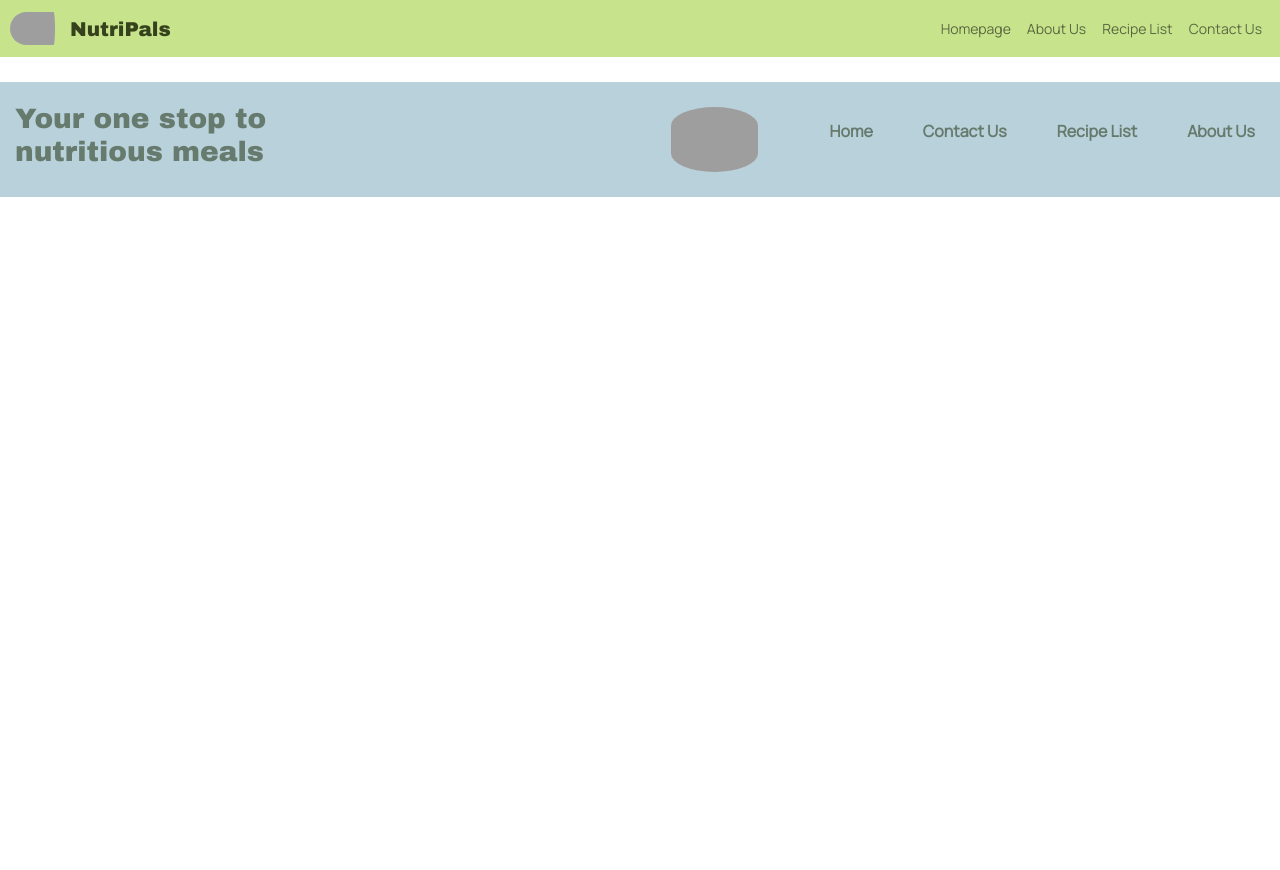
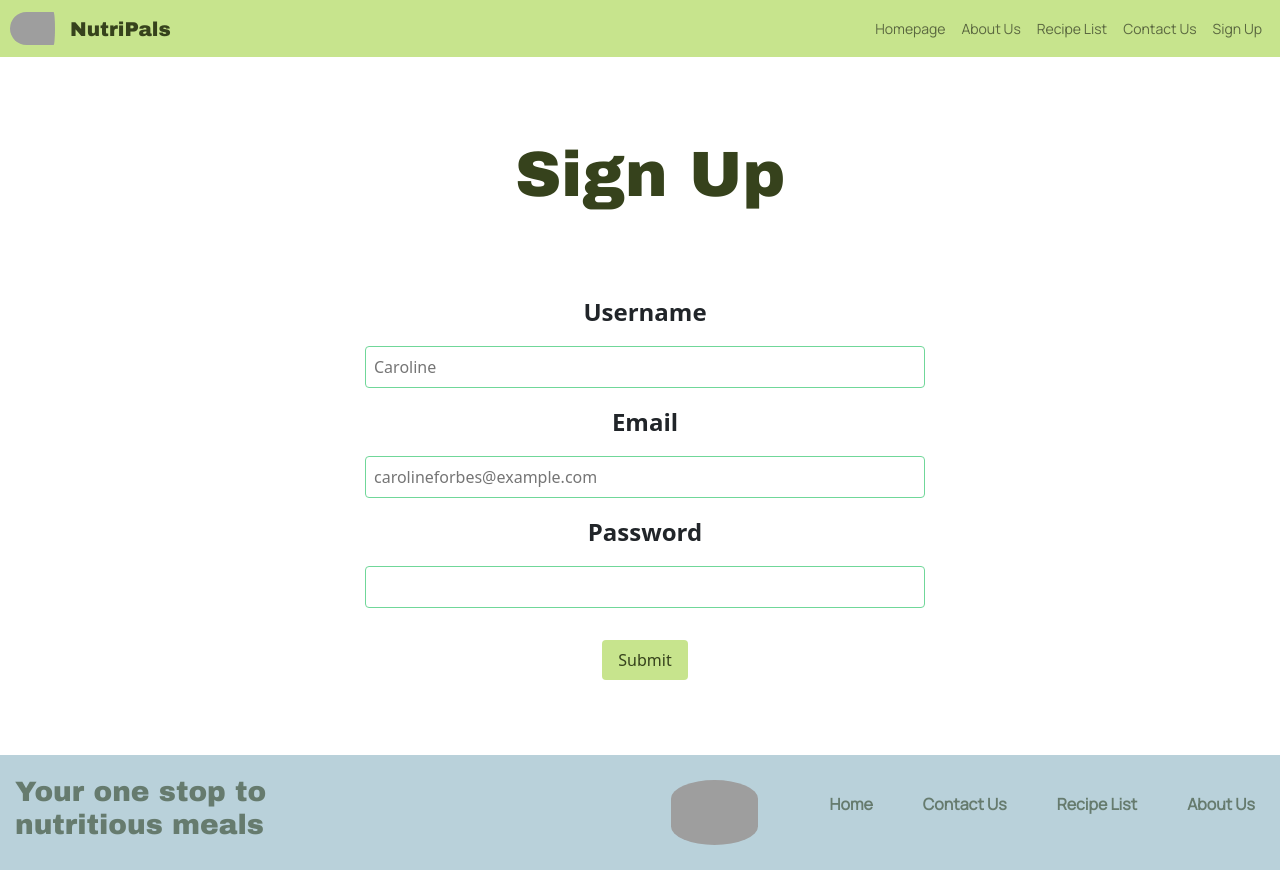
Before and after one commit to NutriPall/NutriPals, a React (Vite) app in the folder frontend/: page /sign-up in a window 1280 px wide. Before the commit the page ends 800 px from the top, so only its background shows below. Built offline with nearby package versions, Linux system fonts and the light colour scheme; grey boxes are pictures that could not be loaded.

Commit message:
add signup page + style

```diff
--- a/frontend/src/App.jsx
+++ b/frontend/src/App.jsx
@@ -8,6 +8,7 @@ import ContactUs from "@pages/ContactUs/ContactUs";
 import Footer from "@components/Footer/Footer";
 import BurgerMenu from "@components/BurgerMenu/BurguerMenu";
 import HomePage from "@components/HomePage/HomePage";
+import SignUp from "@pages/SignUp/SignUp"
 
 function App() {
 
@@ -22,6 +23,7 @@ function App() {
             <Route path="/recipes-list" element={<RecipeList />} />
             <Route path="/recipe/:id" element={<RecipeDetails />} />
             <Route path="/contact-us" element={<ContactUs />} />
+            <Route path="/sign-up" element={<SignUp />} />
           </Routes>
           </div>
           <Footer />
--- a/frontend/src/components/BurgerMenu/BurguerMenu.jsx
+++ b/frontend/src/components/BurgerMenu/BurguerMenu.jsx
@@ -47,6 +47,11 @@ export default function BurgerMenu() {
             Contact Us
           </Link>
           </li>
+          <li className="nav-item">
+          <Link className="nav-link" to="/sign-up">
+            Sign Up
+          </Link>
+          </li>
         </ul>
       </div>
     </div>
--- a/frontend/src/components/Navbar.jsx
+++ b/frontend/src/components/Navbar.jsx
@@ -33,6 +33,11 @@ export default function Navbar() {
             Contact Us
           </Link>
         </li>
+        <li className="nav-item">
+          <Link to="/sign-up" className="menu-item">
+            Sign Up
+          </Link>
+        </li>
       </ul>
     </div>
   );
--- a/frontend/src/pages/ContactUs/ContactUs.css
+++ b/frontend/src/pages/ContactUs/ContactUs.css
@@ -42,7 +42,7 @@
    font-size: 1.5em;
 }
 
-form {
+.form-contact {
     display: flex;
     flex-direction: column;
     align-items: flex-start;
@@ -60,8 +60,7 @@ form {
     font-size: 1em;
   }
 
-  input[type="text"],
-  input[type="email"],
+  .input-contact,
   textarea {
     padding: 0.5rem;
     margin-bottom: 1rem;
@@ -71,7 +70,7 @@ form {
     width: 70%;
   }
 
-  input[type="submit"] {
+  .input-submit {
     padding: 0.5rem 1rem;
     margin-top: 1rem;
     border-radius: 0.25rem;
@@ -81,14 +80,14 @@ form {
     border: none;
   }
 
-  input[type="submit"]:hover {
+  .input-submit:hover {
     background-color: var(--secondary-color);
   }
 
 
 
   @media only screen and (max-width: 700px) {
-    form {
+    .form-contact {
       align-items: center;
       margin-left: 20px;
     }
--- a/frontend/src/pages/ContactUs/ContactUs.jsx
+++ b/frontend/src/pages/ContactUs/ContactUs.jsx
@@ -23,9 +23,7 @@ const ContactUs = () => {
   }
   const handleChange = (e) =>
     setValue({ ...value, [e.target.name]: e.target.value });
-  //   const handleChangeComments = (e) => setValue({...value, comments:e.target.value})
-  //   const handleChangeFirstName = (e) => setValue({...value, name,first:e.target.value})
-  //   const handleChangeLastName = (e) => setValue({...value, name,last:e.target.value})
+
 
   return (
     <div className="contact-div">
@@ -41,10 +39,11 @@ const ContactUs = () => {
         </div>
       </div>
       <h2 className="contact-us-title">Leave us a message</h2>
-      <form action="" onSubmit={handleSubmit}>
+      <form className="form-contact" action="" onSubmit={handleSubmit}>
         <label htmlFor="name">What's your name?</label>
         <p className="small-label">First name</p>
         <input required
+          className="input-contact"
           type="text"
           name="firstName"
           id="name"
@@ -53,7 +52,7 @@ const ContactUs = () => {
           onChange={handleChange}
         />
         <p className="small-label">Last name</p>
-        <input required
+        <input className="input-contact" required
           type="text"
           name="lastName"
           id="name"
@@ -63,6 +62,7 @@ const ContactUs = () => {
         />
         <label htmlFor="email">Email</label>
         <input required
+          className="input-contact"
           type="email"
           name="email"
           id="email"
@@ -80,7 +80,7 @@ const ContactUs = () => {
           cols="30"
           rows="5"
         ></textarea>
-        <input required type="submit" value="Submit" onClick={handleSubmit} />
+        <input className="input-submit" required type="submit" value="Submit" onClick={handleSubmit} />
 
         <PopUp  trigger={buttonPopUp} setTrigger={setButtonPopUp}>
           <h2>Thank you for your feedback, {value.firstName} {value.lastName}</h2>
--- /dev/null
+++ b/frontend/src/pages/SignUp/SignUp.css
@@ -0,0 +1,39 @@
+.sign-div {
+    display: flex;
+    flex-direction: column;
+    align-items: center;
+    justify-content: center;
+}
+
+.sign-up-title {
+  font-size: 4em;
+  margin: 80px auto;
+  display: flex;
+  justify-content: center;
+}
+
+
+.form-sign-up {
+    display: flex;
+    flex-direction: column;
+    align-items: center;
+    justify-content: center;
+    margin-right: 10px;
+    margin-bottom: 50px;
+
+}
+
+.input-sign {
+    padding: 0.5rem;
+    margin-bottom: 1rem;
+    border-radius: 0.25rem;
+    border: 1px solid var(--secondary-color);
+    font-size: 1rem;
+    width: 70%;
+}
+
+@media only screen and (min-width: 700px) {
+    .form-sign-up {
+        width: 800px;
+    }
+}
--- /dev/null
+++ b/frontend/src/pages/SignUp/SignUp.jsx
@@ -0,0 +1,68 @@
+import React from 'react'
+import { useState } from "react";
+import PopUp from "@components/PopUp/PopUp";
+import "../../style/App.css"
+import "./SignUp.css"
+
+const SignUp = () => {
+  const [signUp, setSignUp] = useState({
+    userName: "",
+    email: "",
+    password: "",
+  });
+
+  const [buttonPopUp, setButtonPopUp] = useState(false)
+
+  const handleSubmit = (e) => {
+    e.preventDefault();
+    setButtonPopUp(true)
+
+  }
+  const handleChange = (e) =>
+    setSignUp({ ...signUp, [e.target.name]: e.target.value });
+
+  return (
+    <div className="sign-div">
+      <h1 className="contact-us-title sign-up-title ">Sign Up</h1>
+      <form  className='form-sign-up' action="" onSubmit={handleSubmit}>
+        <label htmlFor="name">Username</label>
+        <input required
+          className='input-sign'
+          type="text"
+          name="userName"
+          id="name"
+          placeholder="Caroline"
+          value={signUp.userName}
+          onChange={handleChange}
+        />
+        <label htmlFor="email">Email</label>
+        <input required
+          className='input-sign'
+          type="email"
+          name="email"
+          id="email"
+          placeholder="carolineforbes@example.com"
+          value={signUp.email}
+          onChange={handleChange}
+        />
+        <label htmlFor="email">Password</label>
+        <input required
+          className='input-sign'
+          type="password"
+          name="password"
+          id="password"
+          value={signUp.password}
+          onChange={handleChange}
+        />
+        <input className='input-submit' required type="submit" value="Submit" onClick={handleSubmit} />
+
+        <PopUp  trigger={buttonPopUp} setTrigger={setButtonPopUp}>
+          <h2>Welcome to NutriPals, {signUp.firstName} {signUp.lastName}</h2>
+        </PopUp>
+      </form>
+
+    </div>
+  )
+}
+
+export default SignUp
```
